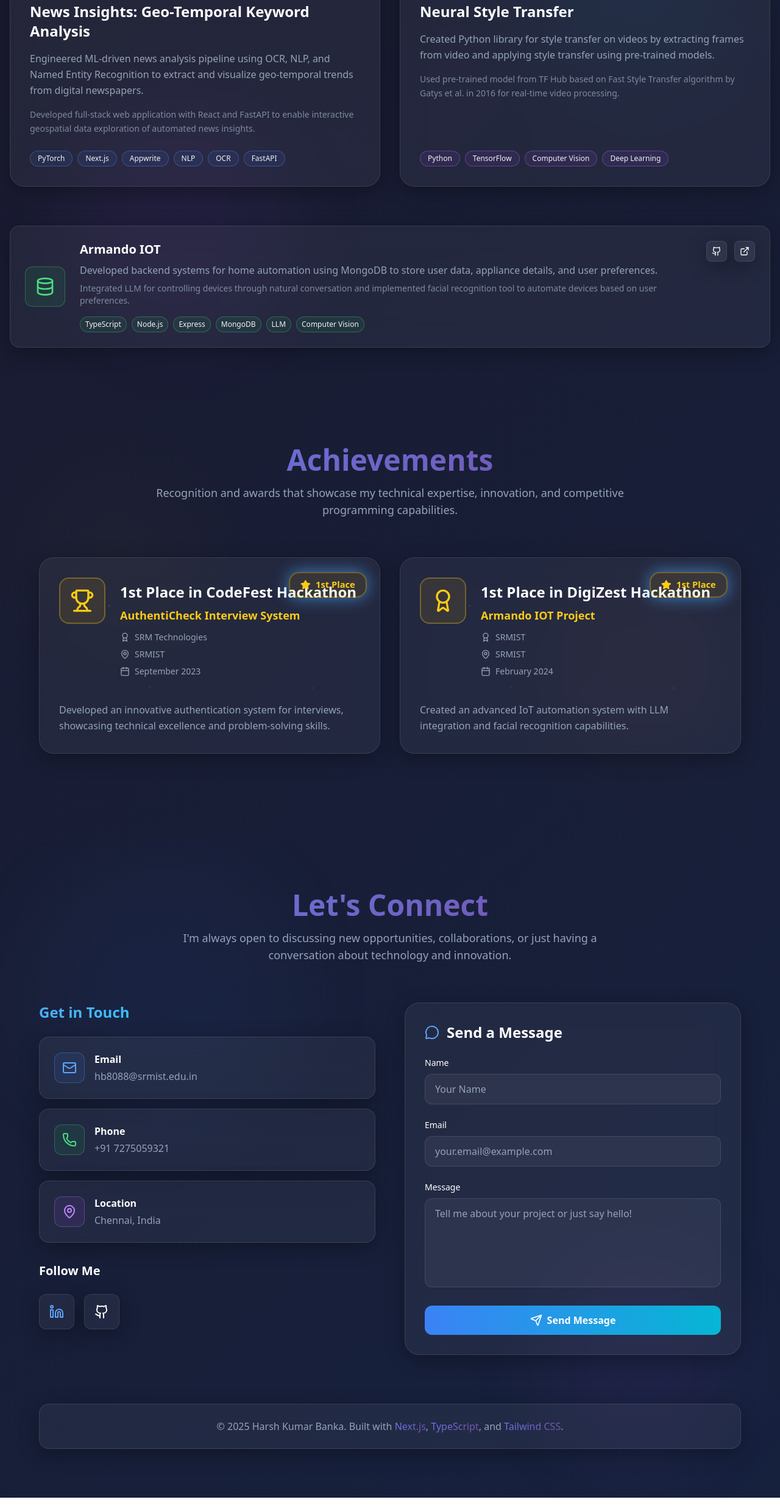
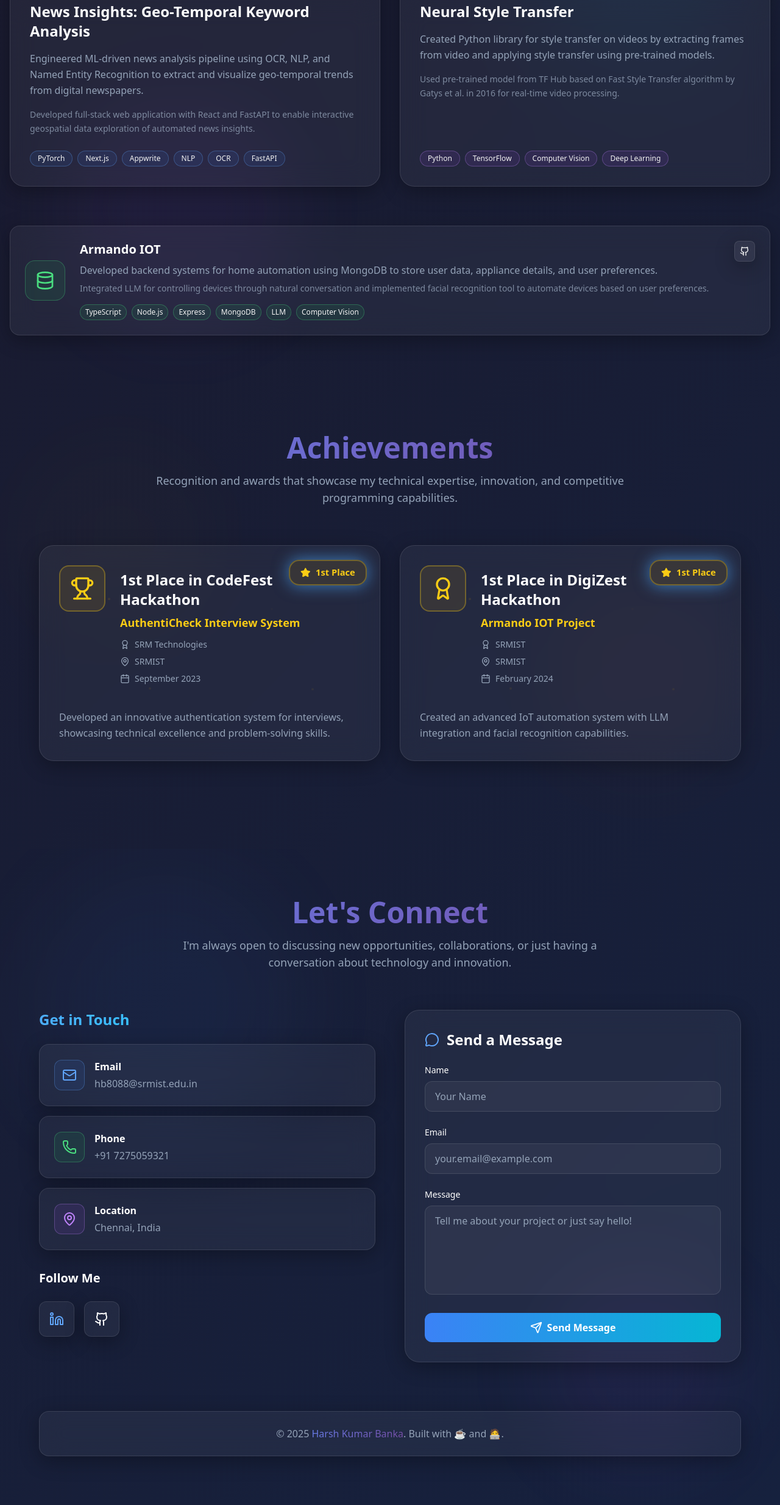
Before and after one commit to LordHarsh/hello-harsh, a Next.js app: page / in a window 1280 px wide. Shown: the part 4510-6978 px from the top of the page at 61% size. Built offline with nearby package versions, Linux system fonts and the light colour scheme.

Commit message:
Refactor AchievementsSection component: reposition rank badge and adjust padding for better layout

```diff
--- a/components/achievements-section.tsx
+++ b/components/achievements-section.tsx
@@ -118,25 +118,6 @@ export default function AchievementsSection() {
                   }}
                   transition={{ duration: 0.3 }}
                 >
-                  {/* Rank badge */}
-                  <div className="absolute top-6 right-6">
-                    <motion.div
-                      className={`${colors.bg} ${colors.border} border-2 rounded-2xl px-4 py-2 flex items-center gap-2 animate-glow`}
-                      animate={{
-                        scale: [1, 1.05, 1],
-                      }}
-                      transition={{
-                        duration: 2,
-                        repeat: Infinity,
-                        ease: "easeInOut",
-                      }}
-                    >
-                      <Star className={`w-4 h-4 ${colors.icon} fill-current`} />
-                      <span className={`text-sm font-bold ${colors.icon}`}>
-                        {achievement.rank} Place
-                      </span>
-                    </motion.div>
-                  </div>
 
                   {/* Main content */}
                   <div className="flex items-start gap-6 mb-6">
@@ -148,7 +129,7 @@ export default function AchievementsSection() {
                       <IconComponent className={`w-10 h-10 ${colors.icon}`} />
                     </motion.div>
 
-                    <div className="flex-1 pt-2">
+                    <div className="flex-1 pt-2 pr-24">
                       <motion.h3
                         className="text-2xl font-bold text-white mb-2 group-hover:text-gradient-blue transition-all duration-300"
                         initial={{ opacity: 0, x: -20 }}
@@ -199,6 +180,26 @@ export default function AchievementsSection() {
                     </div>
                   </div>
 
+                  {/* Rank badge */}
+                  <div className="absolute top-6 right-6">
+                    <motion.div
+                      className={`${colors.bg} ${colors.border} border-2 rounded-2xl px-4 py-2 flex items-center gap-2 animate-glow`}
+                      animate={{
+                        scale: [1, 1.05, 1],
+                      }}
+                      transition={{
+                        duration: 2,
+                        repeat: Infinity,
+                        ease: "easeInOut",
+                      }}
+                    >
+                      <Star className={`w-4 h-4 ${colors.icon} fill-current`} />
+                      <span className={`text-sm font-bold ${colors.icon}`}>
+                        {achievement.rank} Place
+                      </span>
+                    </motion.div>
+                  </div>
+
                   <motion.p
                     className="text-muted-foreground leading-relaxed"
                     initial={{ opacity: 0, y: 20 }}
@@ -210,8 +211,8 @@ export default function AchievementsSection() {
 
                   {/* Animated border gradient */}
                   <motion.div
-                    className={`absolute inset-0 rounded-3xl opacity-0 group-hover:opacity-100 transition-opacity duration-500 bg-gradient-to-r ${colors.accent} p-[2px]`}
-                    initial={{ scale: 0.8 }}
+                    className={`absolute inset-0 m-0 rounded-3xl opacity-0 group-hover:opacity-100 transition-opacity duration-500 bg-gradient-to-r ${colors.accent} p-[2px] -z-[1000]`}
+                    // initial={{ scale: 0.8 }}
                     whileHover={{ scale: 1 }}
                     transition={{ duration: 0.3 }}
                   >
--- a/components/contact-section.tsx
+++ b/components/contact-section.tsx
@@ -1,8 +1,8 @@
 "use client";
 
-import { useState, useEffect, ChangeEvent } from "react";
+import { useState, useEffect, ChangeEvent, FormEvent } from "react";
 import { motion } from "framer-motion";
-import { Mail, Phone, MapPin, Github, Linkedin,  Send, MessageCircle, CheckCircle, AlertCircle, LucideIcon } from "lucide-react";
+import { Mail, Phone, MapPin, Github, Linkedin, Send, MessageCircle, CheckCircle, AlertCircle, LucideIcon } from "lucide-react";
 
 type ContactColor = 'blue' | 'green' | 'purple' | 'white' | 'cyan';
 
@@ -21,19 +21,27 @@ interface SocialLink {
   color: ContactColor;
 }
 
-export default function ContactSection() {
-  // Form state management
-  const [status, setStatus] = useState<{
+interface FormInputs {
+  name: string;
+  email: string;
+  message: string;
+}
+
+interface FormStatus {
   submitted: boolean;
   submitting: boolean;
   info: { error: boolean; msg: string | null };
-  }>({
+}
+
+export default function ContactSection() {
+  // Form state management
+  const [status, setStatus] = useState<FormStatus>({
     submitted: false,
     submitting: false,
     info: { error: false, msg: null },
   });
 
-  const [inputs, setInputs] = useState({
+  const [inputs, setInputs] = useState<FormInputs>({
     name: '',
     email: '',
     message: '',
@@ -156,21 +164,31 @@ export default function ContactSection() {
   };
 
   const handleOnChange = (e: ChangeEvent<HTMLInputElement | HTMLTextAreaElement>) => {
-    e.persist();
+    const { name, value } = e.target;
     setInputs((prev) => ({
       ...prev,
-      [e.target.name]: e.target.value,
+      [name]: value,
     }));
-    setStatus({
-      submitted: false,
-      submitting: false,
+    // Clear any existing error messages when user starts typing
+    if (status.info.error) {
+      setStatus(prev => ({
+        ...prev,
         info: { error: false, msg: null },
-    });
+      }));
+    }
   };
 
-  const handleOnSubmit = async (e: React.FormEvent<HTMLFormElement>) => {
+  const handleOnSubmit = async (e: FormEvent<HTMLFormElement>) => {
     e.preventDefault();
     setStatus((prevStatus) => ({ ...prevStatus, submitting: true }));
+
+    // Prepare form data including Formspree special fields
+    const formData = {
+      ...inputs,
+      _replyto: inputs.email,
+      _subject: `New Portfolio Contact from ${inputs.name || 'Website Visitor'}`,
+      _autoresponse: "Thank you for your message! I'll get back to you within 24 hours.",
+    };
 
     try {
       const response = await fetch('https://formspree.io/f/mzzgdooy', {
@@ -178,7 +196,7 @@ export default function ContactSection() {
         headers: {
           'Content-Type': 'application/json',
         },
-        body: JSON.stringify(inputs),
+        body: JSON.stringify(formData),
       });
 
       if (response.ok) {
@@ -187,9 +205,12 @@ export default function ContactSection() {
           'I\'ll get back to you soon! Thanks for reaching out.',
         );
       } else {
-        handleServerResponse(false, 'Oops! There was a problem submitting your form. Please try again.');
+        const errorData = await response.json().catch(() => ({}));
+        const errorMessage = errorData.errors?.[0]?.message || 'There was a problem submitting your form. Please try again.';
+        handleServerResponse(false, errorMessage);
       }
-    } catch {
+    } catch (error) {
+      console.error('Form submission error:', error);
       handleServerResponse(false, 'Network error. Please check your connection and try again.');
     }
   };
@@ -338,6 +359,15 @@ export default function ContactSection() {
             </div>
 
             <form onSubmit={handleOnSubmit} className="space-y-6">
+              {/* Honeypot field for spam protection */}
+              <input
+                type="text"
+                name="_gotcha"
+                style={{ display: 'none' }}
+                tabIndex={-1}
+                autoComplete="off"
+              />
+
               <motion.div
                 initial={{ opacity: 0, y: 20 }}
                 whileInView={{ opacity: 1, y: 0 }}
@@ -575,10 +605,12 @@ export default function ContactSection() {
         >
           <div className="glass rounded-2xl p-6">
             <p className="text-muted-foreground">
-              © {new Date().getFullYear()} Harsh Kumar Banka. Built with{" "}
-              <span className="text-gradient">Next.js</span>,{" "}
-              <span className="text-gradient">TypeScript</span>, and{" "}
-              <span className="text-gradient">Tailwind CSS</span>.
+              © {new Date().getFullYear()} <span className="text-gradient">
+                Harsh Kumar Banka
+              </span>
+              . Built with{" "}
+              <span className="">☕</span> and{" "}
+              <span className="">🧑‍💻</span>.
             </p>
           </div>
         </motion.div>
--- a/components/projects-section.tsx
+++ b/components/projects-section.tsx
@@ -11,7 +11,7 @@ export default function ProjectsSection() {
       longDescription: "Developed full-stack web application with React and FastAPI to enable interactive geospatial data exploration of automated news insights.",
       technologies: ["PyTorch", "Next.js", "Appwrite", "NLP", "OCR", "FastAPI"],
       github: "https://github.com/LordHarsh/news-bug",
-      demo: "#",
+      demo: "",
       icon: Brain,
       color: "blue",
       featured: true
@@ -22,7 +22,7 @@ export default function ProjectsSection() {
       longDescription: "Used pre-trained model from TF Hub based on Fast Style Transfer algorithm by Gatys et al. in 2016 for real-time video processing.",
       technologies: ["Python", "TensorFlow", "Computer Vision", "Deep Learning"],
       github: "https://github.com/LordHarsh/Neural-Style-Transfer",
-      demo: "#",
+      demo: "",
       icon: Zap,
       color: "purple",
       featured: true
@@ -33,7 +33,7 @@ export default function ProjectsSection() {
       longDescription: "Integrated LLM for controlling devices through natural conversation and implemented facial recognition tool to automate devices based on user preferences.",
       technologies: ["TypeScript", "Node.js", "Express", "MongoDB", "LLM", "Computer Vision"],
       github: "https://github.com/LordHarsh/armando-iot-backend",
-      demo: "#",
+      demo: "",
       icon: Database,
       color: "green",
       featured: false
@@ -148,7 +148,7 @@ export default function ProjectsSection() {
                         <IconComponent className={`w-8 h-8 ${colors.icon}`} />
                       </div>
                       <div className="flex gap-3">
-                        <motion.a
+                        {project.github && <motion.a
                           href={project.github}
                           target="_blank"
                           rel="noopener noreferrer"
@@ -157,8 +157,8 @@ export default function ProjectsSection() {
                           whileTap={{ scale: 0.9 }}
                         >
                           <Github className="w-5 h-5 text-white" />
-                        </motion.a>
-                        <motion.a
+                        </motion.a>}
+                        {project.demo && <motion.a
                           href={project.demo}
                           target="_blank"
                           rel="noopener noreferrer"
@@ -167,7 +167,7 @@ export default function ProjectsSection() {
                           whileTap={{ scale: 0.9 }}
                         >
                           <ExternalLink className="w-5 h-5 text-white" />
-                        </motion.a>
+                        </motion.a>}
                       </div>
                     </div>
 
@@ -196,7 +196,7 @@ export default function ProjectsSection() {
                     </div>
 
                     {/* Animated border gradient */}
-                    <div className={`absolute inset-0 rounded-3xl opacity-0 group-hover:opacity-100 transition-opacity duration-300 bg-gradient-to-r ${colors.accent} p-[1px]`}>
+                    <div className={`absolute inset-0 rounded-3xl opacity-0 group-hover:opacity-100 -z-[100] transition-opacity duration-300 bg-gradient-to-r ${colors.accent} p-[1px]`}>
                       <div className="w-full h-full rounded-3xl bg-background/95" />
                     </div>
                   </motion.div>
@@ -229,7 +229,7 @@ export default function ProjectsSection() {
                     whileHover={{ scale: 1.01, y: -2 }}
                     transition={{ duration: 0.2 }}
                   >
-                    <div className={`p-4 rounded-xl ${colors.bg} ${colors.border} border group-hover:${colors.hover} transition-colors flex-shrink-0`}>
+                    <div className={`p-4 rounded-2xl ${colors.bg} ${colors.border} border group-hover:${colors.hover} transition-colors w-fit`}>
                       <IconComponent className={`w-8 h-8 ${colors.icon}`} />
                     </div>
 
@@ -248,7 +248,7 @@ export default function ProjectsSection() {
                         </div>
 
                         <div className="flex gap-3 mt-4 md:mt-0 flex-shrink-0">
-                          <motion.a
+                          {project.github && <motion.a
                             href={project.github}
                             target="_blank"
                             rel="noopener noreferrer"
@@ -257,8 +257,8 @@ export default function ProjectsSection() {
                             whileTap={{ scale: 0.9 }}
                           >
                             <Github className="w-4 h-4 text-white" />
-                          </motion.a>
-                          <motion.a
+                          </motion.a>}
+                          {project.demo && <motion.a
                             href={project.demo}
                             target="_blank"
                             rel="noopener noreferrer"
@@ -267,7 +267,7 @@ export default function ProjectsSection() {
                             whileTap={{ scale: 0.9 }}
                           >
                             <ExternalLink className="w-4 h-4 text-white" />
-                          </motion.a>
+                          </motion.a>}
                         </div>
                       </div>
 
```
Lines whose indentation alone changed are shown as unchanged.
